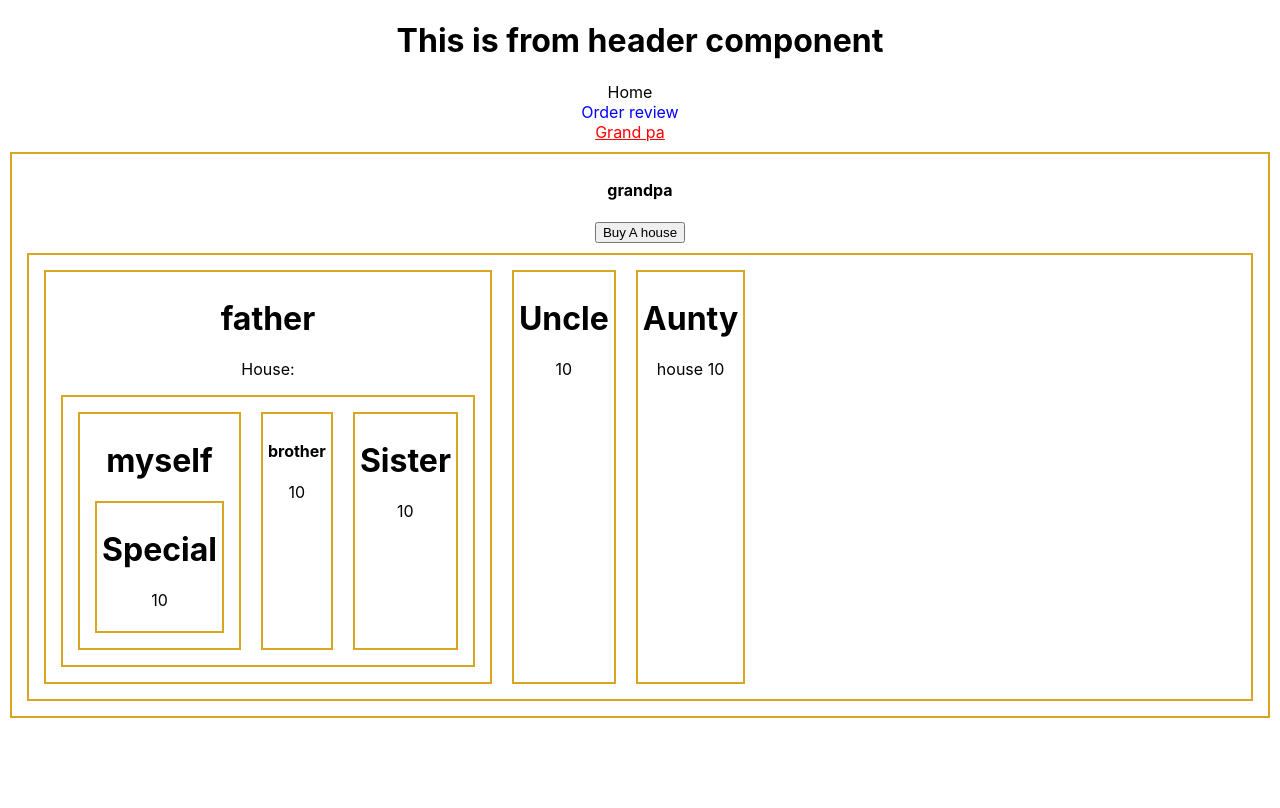
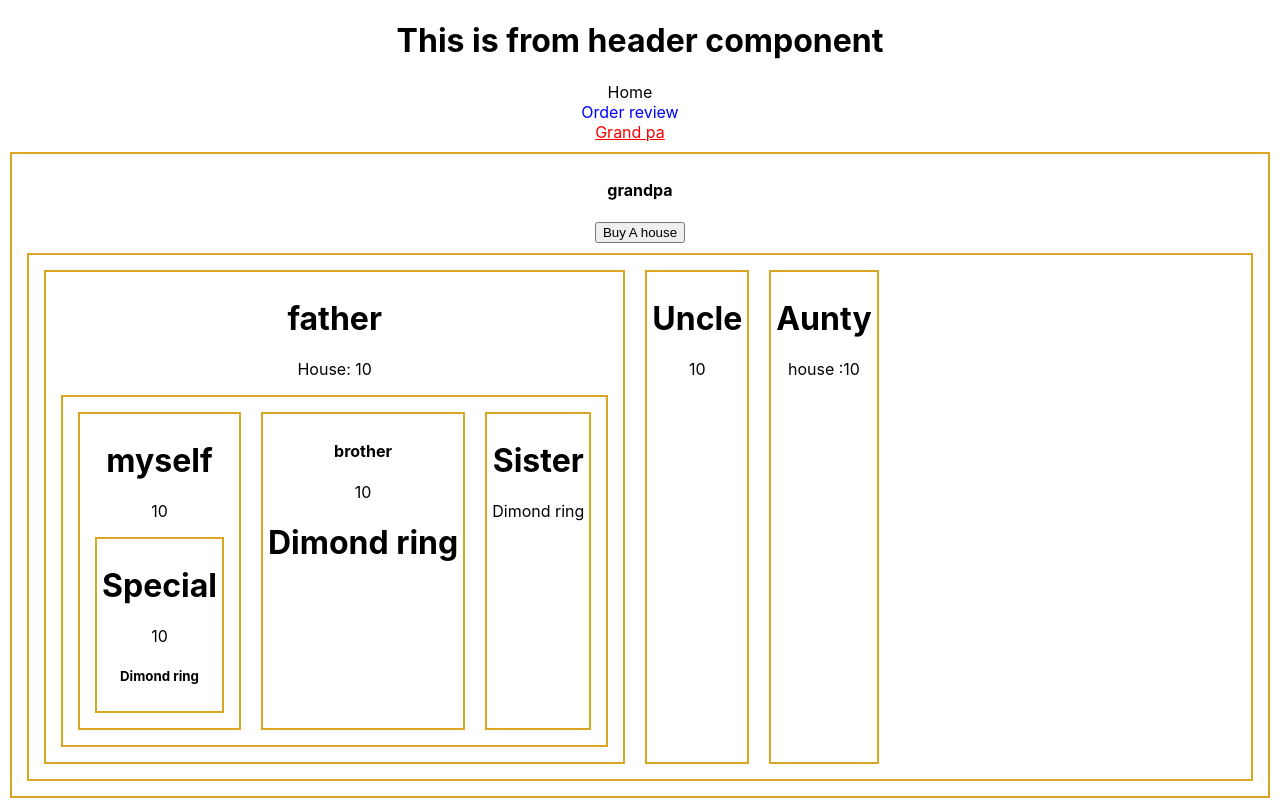
Before and after one commit to konok101/-T-shirt-Website, a React (Create React App) app: page /grandPA in a window 1280 px wide. Built offline with nearby package versions, Linux system fonts and the light colour scheme.

Commit message:
many value parapar, one component to another component many value transfer

```diff
--- a/src/components/Aunty/Aunty.js
+++ b/src/components/Aunty/Aunty.js
@@ -2,11 +2,11 @@ import React, { useContext } from 'react';
 import { ringContext } from '../Grandpa/Grandpa';
 
 const Aunty = () => {
-    const antyHouse= useContext(ringContext);
+    const [house, ornaments]= useContext(ringContext);
     return (
         <div>
             <h1>Aunty</h1>
-            <p>house {antyHouse}</p>
+            <p>house :{ house}</p>
         </div>
     );
 };
--- a/src/components/Brother/Brother.js
+++ b/src/components/Brother/Brother.js
@@ -3,11 +3,12 @@ import { ringContext } from '../Grandpa/Grandpa';
 
 const Brother = ({Bhouse}) => {
 
-    const brotherRing= useContext(ringContext);
+    const [house, ornaments]= useContext(ringContext);
     return (
         <div>
             <h4>brother</h4>
-            <p>{ brotherRing}</p>
+            <p>{house}</p>
+            <h1>{ornaments}</h1>
         </div>
     );
 };
--- a/src/components/Father/Father.js
+++ b/src/components/Father/Father.js
@@ -1,10 +1,12 @@
-import React from 'react';
+import React, { useContext } from 'react';
 import Brother from '../Brother/Brother';
+import { ringContext } from '../Grandpa/Grandpa';
 import Myself from '../Grandpa/Myself/Myself';
 import Sister from '../Sister/Sister';
 import './Father.css'
 
-const Father = ({ house,  }) => {
+const Father = () => {
+    const [house, ornaments]= useContext(ringContext);
     return (
         <div>
             <h1>father</h1>
--- a/src/components/Grandpa/Grandpa.js
+++ b/src/components/Grandpa/Grandpa.js
@@ -20,7 +20,7 @@ const Grandpa = () => {
 
     return (
 
-      <ringContext.Provider value={ house}>
+      <ringContext.Provider value={[house, ornaments]}>
              <div className='grandpa' >
             <h4>grandpa</h4>
             <button onClick={handleBuyAhouse}>Buy A house</button>
--- a/src/components/Sister/Sister.js
+++ b/src/components/Sister/Sister.js
@@ -4,11 +4,11 @@ import { ringContext } from '../Grandpa/Grandpa';
 
 
 const Sister = ({shouse}) => {
-    const ringAlu= useContext(ringContext);
+    const [house, ornaments]= useContext(ringContext);
     return (
         <div>
             <h1>Sister</h1>
-            <p>{ ringAlu}</p>
+            <p>{ornaments}</p>
         </div>
     );
 };
--- a/src/components/Uncle/Special/Special.js
+++ b/src/components/Uncle/Special/Special.js
@@ -1,12 +1,13 @@
 import React, { useContext } from 'react';
 import { ringContext } from '../../Grandpa/Grandpa';
 
-const Special = ({ornaments}) => {
-    const ring = useContext(ringContext);
+const Special = () => {
+    const [house, ornaments] = useContext(ringContext);
     return (
         <div>
             <h1>Special</h1>
-            <p>{ ring}</p>
+            <p>{house}</p>
+          <h5>{ornaments}</h5>
         </div>
     );
 };
--- a/src/components/Uncle/Uncle.js
+++ b/src/components/Uncle/Uncle.js
@@ -3,7 +3,7 @@ import { ringContext } from '../Grandpa/Grandpa';
 
 
 const Uncle = ( ) => {
-    const house=useContext(ringContext)
+    const  [house, ornaments]=useContext(ringContext)
     return (
         <div>
             <h1>Uncle</h1>
```
